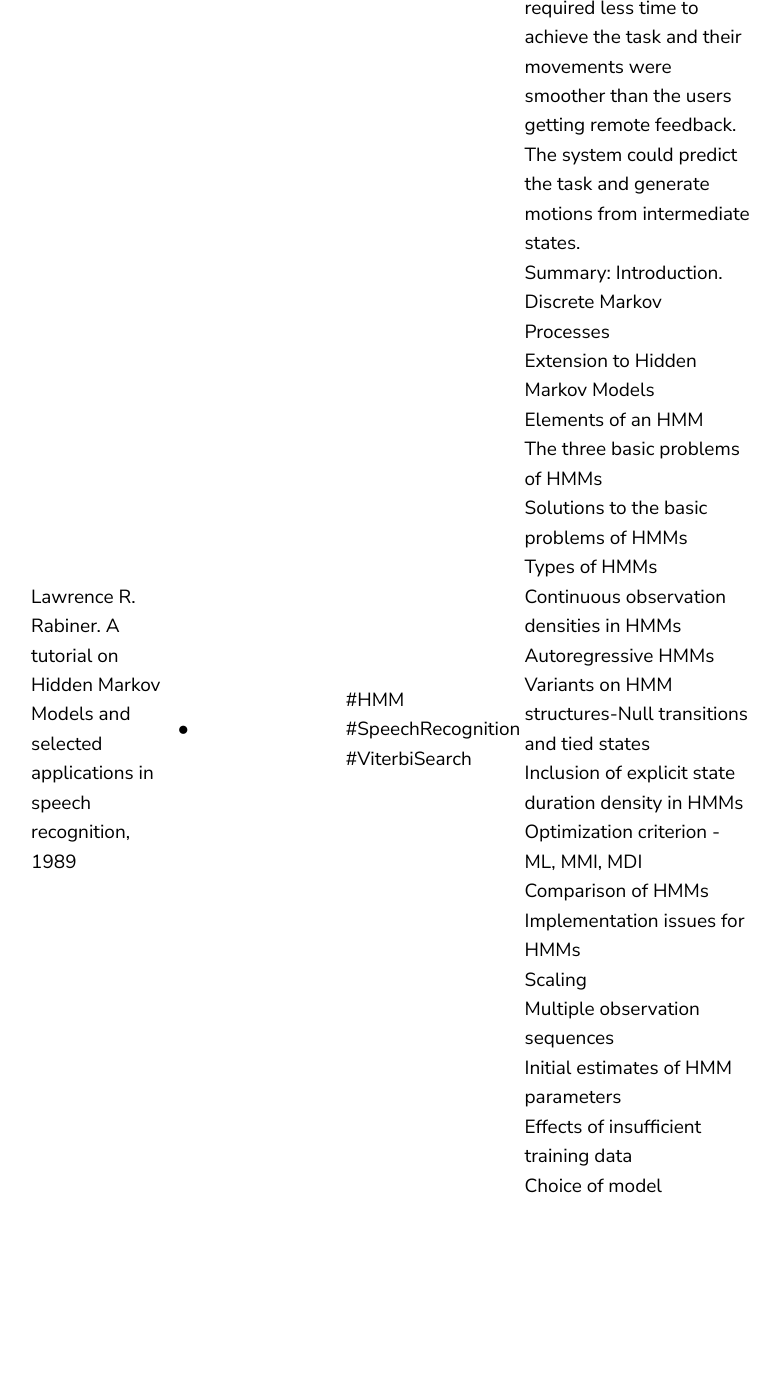
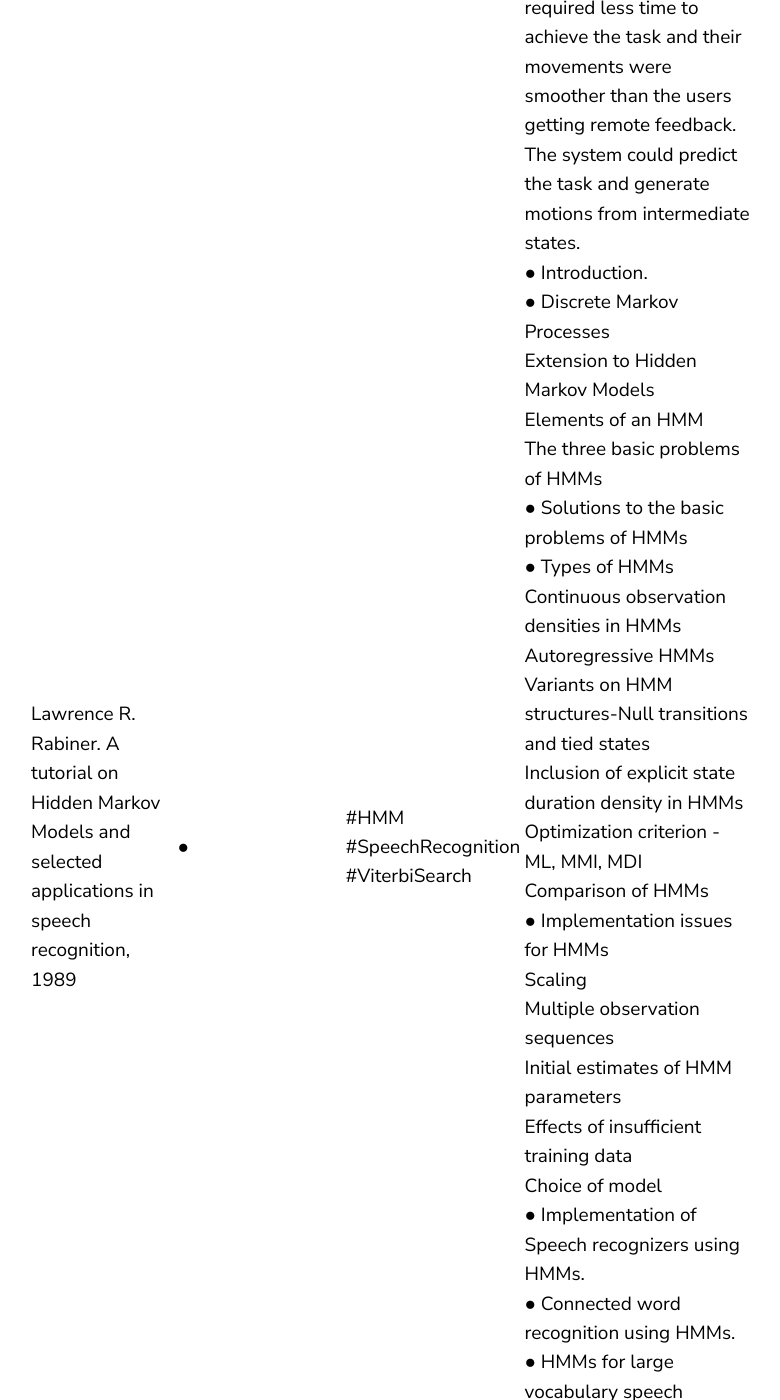
Before and after one commit to jluis9796/jluis9796.github.io, a Jekyll site: the page built from _posts/2020-05-24-telexistence.markdown, in a window 1280 px wide and 1400 px high, scrolled down 16030 px. Shown: the whole window, without its empty margins (69-849 px from the left). Built offline with Jekyll 4.4.1, drawn with Linux system fonts in a browser that asks for light colours; before the commit the page ends 17231 px from its top, so only the background shows below that.

Commit message:
Update 2020-05-24-telexistence.markdown

```diff
--- a/_posts/2020-05-24-telexistence.markdown
+++ b/_posts/2020-05-24-telexistence.markdown
@@ -157,7 +157,7 @@ counter, and set the table appropriately. For unknown ordering constraints, the
     <td></td>
     <td></td>
     <td>#HMM #SpeechRecognition #ViterbiSearch</td>
-    <td>Summary: Introduction. Discrete Markov Processes<br>Extension to Hidden Markov Models<br>Elements of an HMM<br>The three basic problems of HMMs<br>Solutions to the basic problems of HMMs<br>Types of HMMs<br>Continuous observation densities in HMMs<br>Autoregressive HMMs<br>Variants on HMM structures-Null transitions and tied states<br>Inclusion of explicit state duration density in HMMs<br>Optimization criterion - ML, MMI, MDI<br>Comparison of HMMs<br>Implementation issues for HMMs<br>Scaling<br>Multiple observation sequences<br>Initial estimates of HMM parameters<br>Effects of insufficient training data<br>Choice of model</td>
+    <td>● Introduction.<br>● Discrete Markov Processes<br>Extension to Hidden Markov Models<br>Elements of an HMM<br>The three basic problems of HMMs<br>● Solutions to the basic problems of HMMs<br>● Types of HMMs<br>Continuous observation densities in HMMs<br>Autoregressive HMMs<br>Variants on HMM structures-Null transitions and tied states<br>Inclusion of explicit state duration density in HMMs<br>Optimization criterion - ML, MMI, MDI<br>Comparison of HMMs<br>● Implementation issues for HMMs<br>Scaling<br>Multiple observation sequences<br>Initial estimates of HMM parameters<br>Effects of insufficient training data<br>Choice of model<br>● Implementation of Speech recognizers using HMMs.<br> ● Connected word recognition using HMMs. <br>● HMMs for large vocabulary speech recognition. </td>
     </tr>
 
   </tbody>
```
